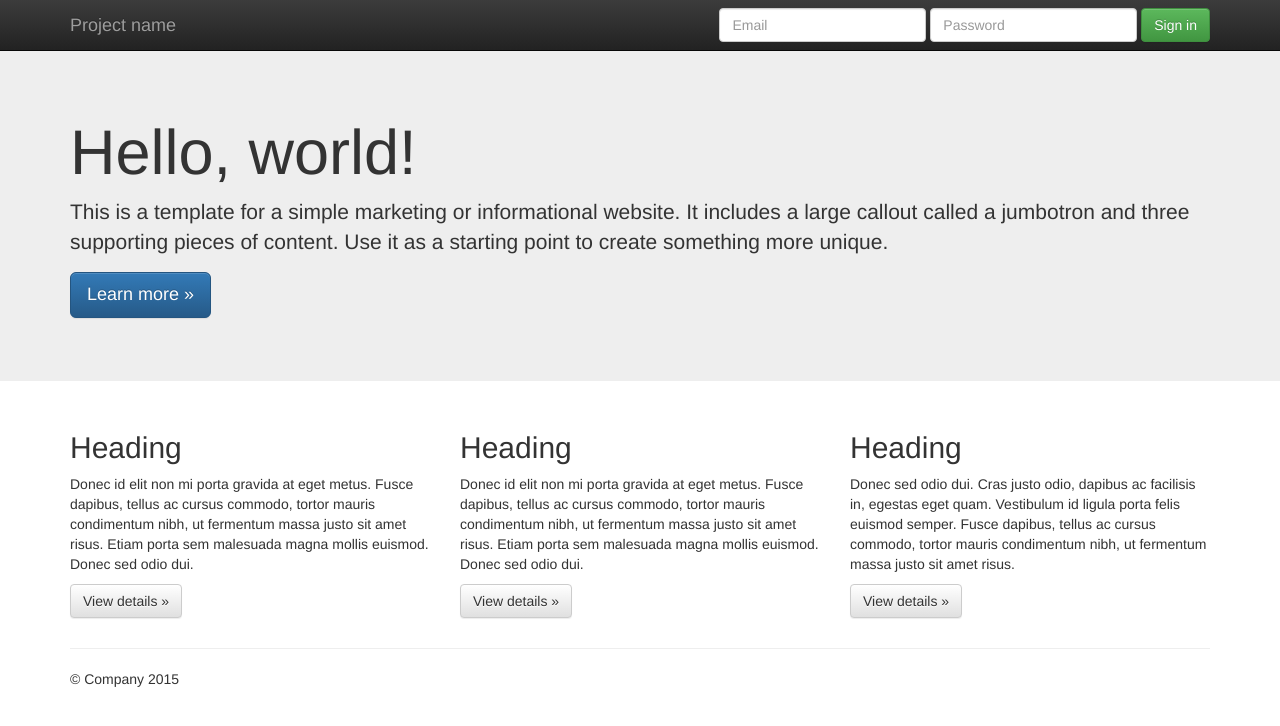
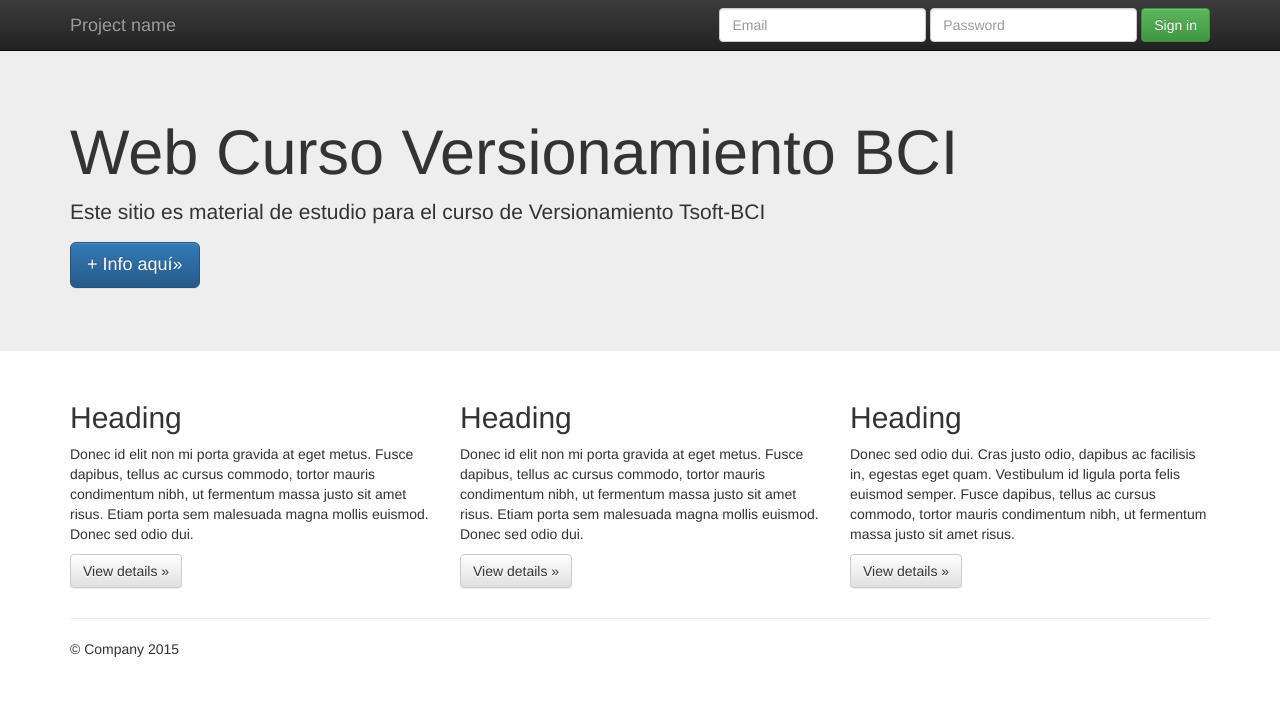
Before and after one commit to RichyMadrid/CursoGitBCI, a plain HTML site: page index.html in a window 1280 px wide. Drawn offline with nearby package versions, Linux system fonts and the light colour scheme.

Commit message:
Se crea feature de bienvenida al sitio

```diff
--- a/index.html
+++ b/index.html
@@ -55,9 +55,9 @@
     <!-- Main jumbotron for a primary marketing message or call to action -->
     <div class="jumbotron">
       <div class="container">
-        <h1>Hello, world!</h1>
-        <p>This is a template for a simple marketing or informational website. It includes a large callout called a jumbotron and three supporting pieces of content. Use it as a starting point to create something more unique.</p>
-        <p><a class="btn btn-primary btn-lg" href="#" role="button">Learn more &raquo;</a></p>
+        <h1>Web Curso Versionamiento BCI</h1>
+        <p>Este sitio es material de estudio para el curso de Versionamiento Tsoft-BCI</p>
+        <p><a class="btn btn-primary btn-lg" href="#" role="button">+ Info aquí&raquo;</a></p>
       </div>
     </div>
 
```
